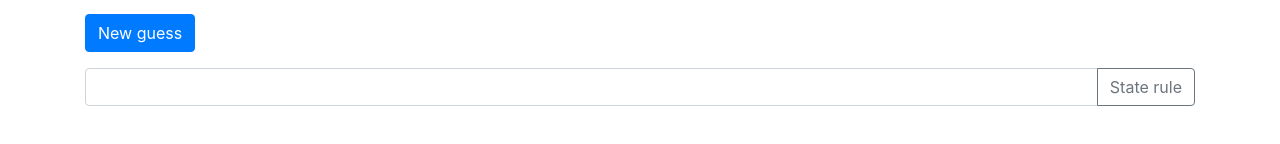
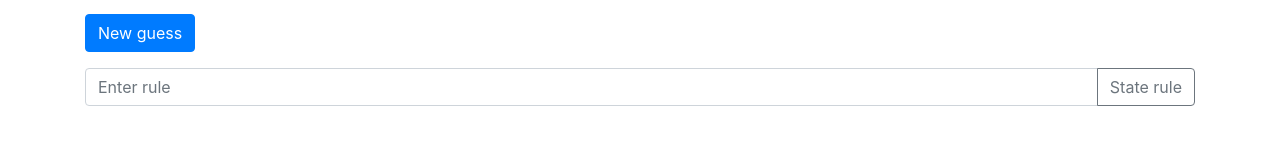
Before and after one commit to ruthwaterfield/rule-discovery, a React (Create React App) app: page / in a window 1280 px wide. Shown: the part 576-720 px from the top of the page. Built offline with nearby package versions, Linux system fonts and the light colour scheme.

Commit message:
Correct guessNumber prop and enter placeholder rule text

```diff
--- a/src/guessGenerator.js
+++ b/src/guessGenerator.js
@@ -25,6 +25,7 @@ class GuessGenerator extends Component {
         guesses: [
           ...state.guesses,
           <Guess key={state.numberOfGuesses}
+                 guessNumber={state.numberOfGuesses + 1}
                  ref={this.ruleStated}/>
                  ]
       }
@@ -47,6 +48,7 @@ class GuessGenerator extends Component {
           <FormControl
             type="text"
             disabled={this.state.ruleStated}
+            placeholder="Enter rule"
           />
           <InputGroup.Append>
             <Button name={'stateRule'} variant="outline-secondary" onClick={this.handleStateRule}
```
